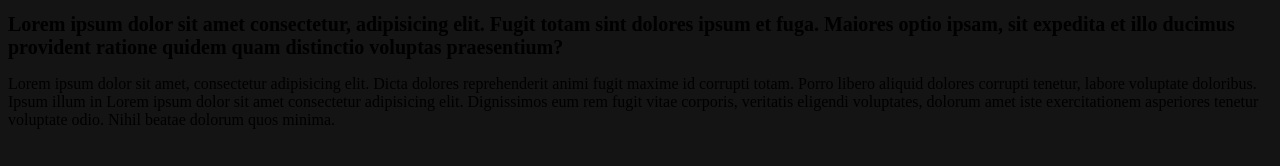
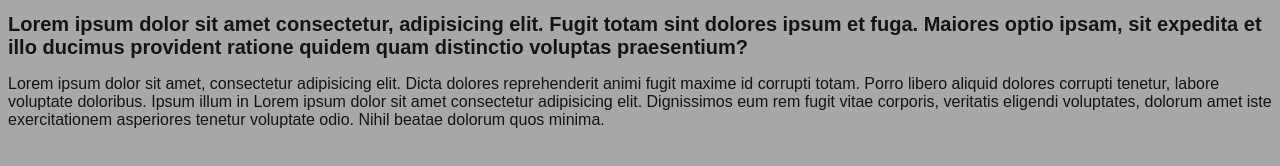
Before and after one commit to D4V1S4LES/Curso_GitHub, a plain HTML site: page index.html in a window 1280 px wide. Drawn offline with Linux system fonts and the light colour scheme.

Commit message:
Adicionado estilo CSS para links

```diff
--- a/style-fulano.css
+++ b/style-fulano.css
@@ -1,3 +1,7 @@
 h1 {
   font-size: 20px;
 }
+
+a {
+  text-decoration: underline;
+}
--- a/style.css
+++ b/style.css
@@ -1,5 +1,10 @@
 @import "style-fulano.css";
 
 body {
-  background-color: #141414;
+  background-color: #a7a7a7;
+  font-family: Arial, Helvetica, sans-serif;
 }
+
+h1, h2, h3, p {
+  color: #141414;
+}
```
